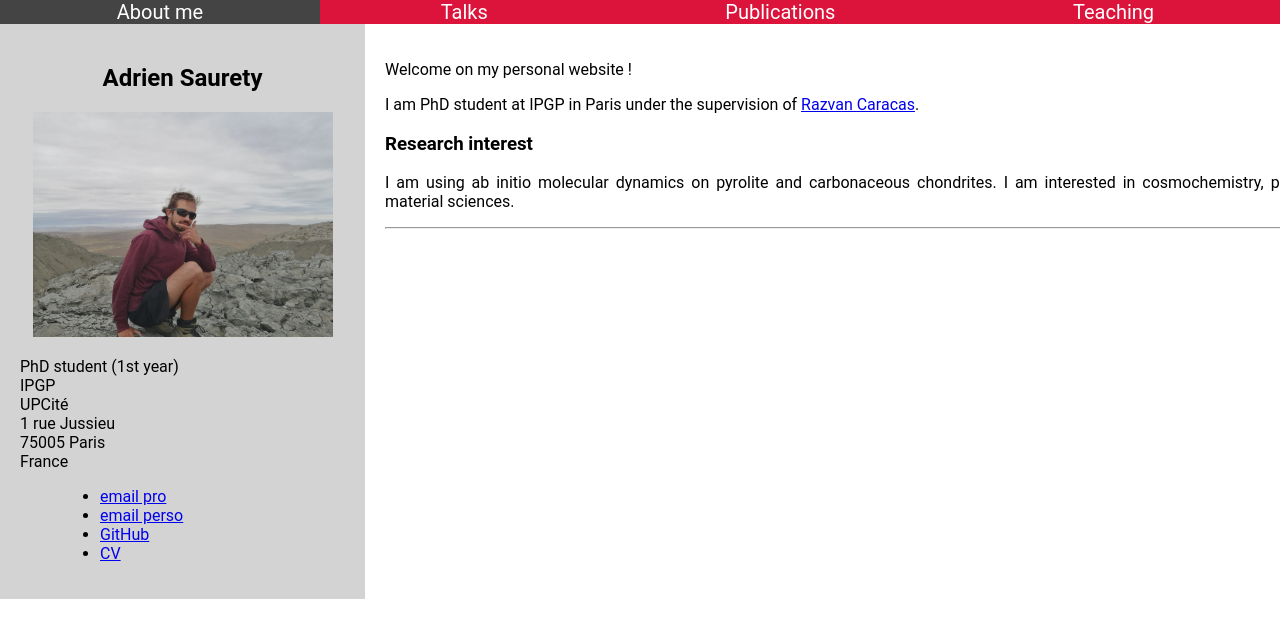
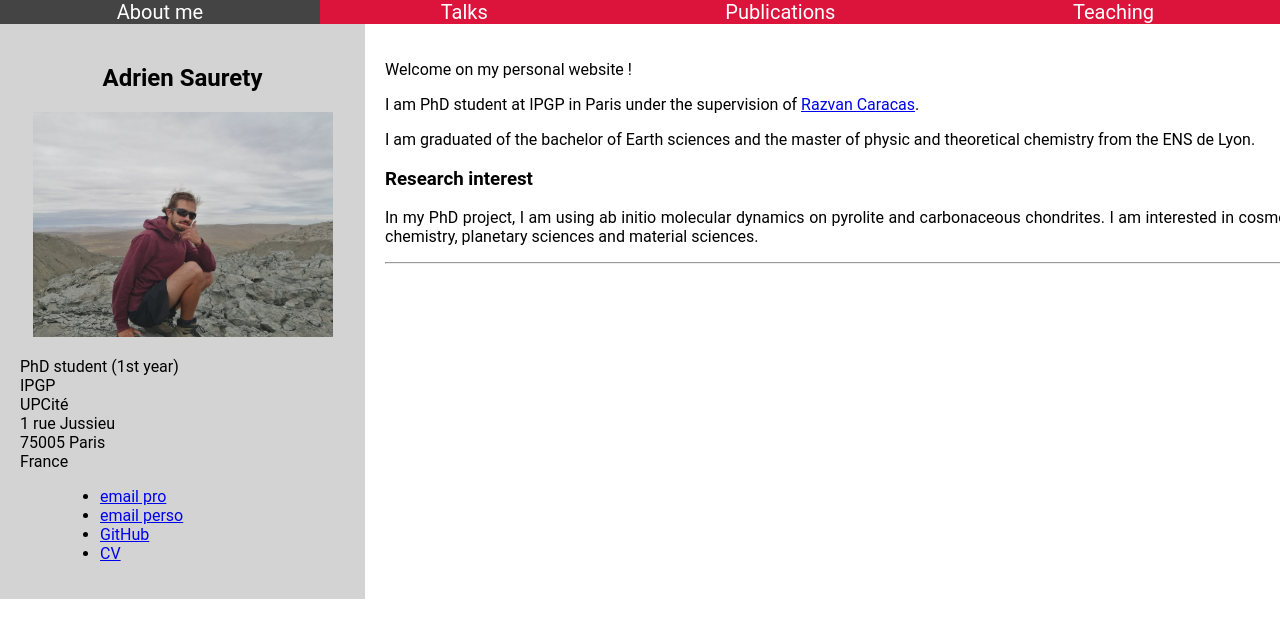
Before and after one commit to adriensaurety/adriensaurety.github.io, a Jekyll site: the page built from index.html, in a window 1280 px wide. Shown: the top 638 px of the page. Built offline with Jekyll 4.4.1, drawn with Linux system fonts in a browser that asks for light colours.

Commit message:
Update index.html

```diff
--- a/index.html
+++ b/index.html
@@ -35,9 +35,10 @@ title: Adrien Saurety
 
 		<p>Welcome on my personal website !<p>
 		<p>I am PhD student at IPGP in Paris under the supervision of <a href="https://razvancaracas.info/">Razvan Caracas</a>.</p>
-
+		<p>I am graduated of the bachelor of Earth sciences and the master of physic and theoretical chemistry from the ENS de Lyon.<p>
 		<p><h3>Research interest </h3></p>
-		<p>I am using ab initio molecular dynamics on pyrolite and carbonaceous chondrites. I am interested in cosmochemistry, planetary sciences and material sciences.</p>
+		<p>In my PhD project, I am using ab initio molecular dynamics on pyrolite and carbonaceous chondrites. I am interested in cosmochemistry,
+			theoretical chemistry, planetary sciences and material sciences.</p>
 
 
 
```
